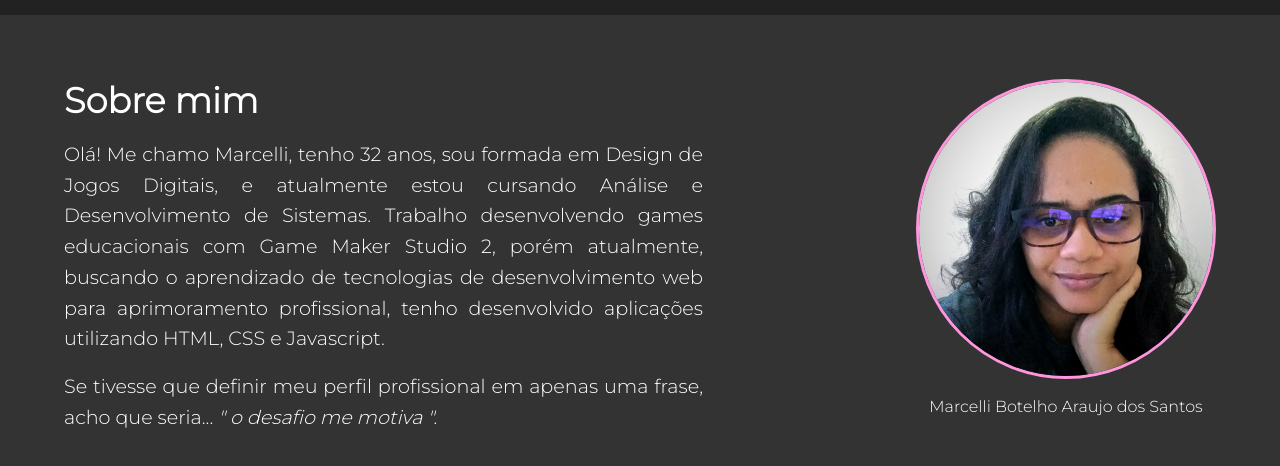
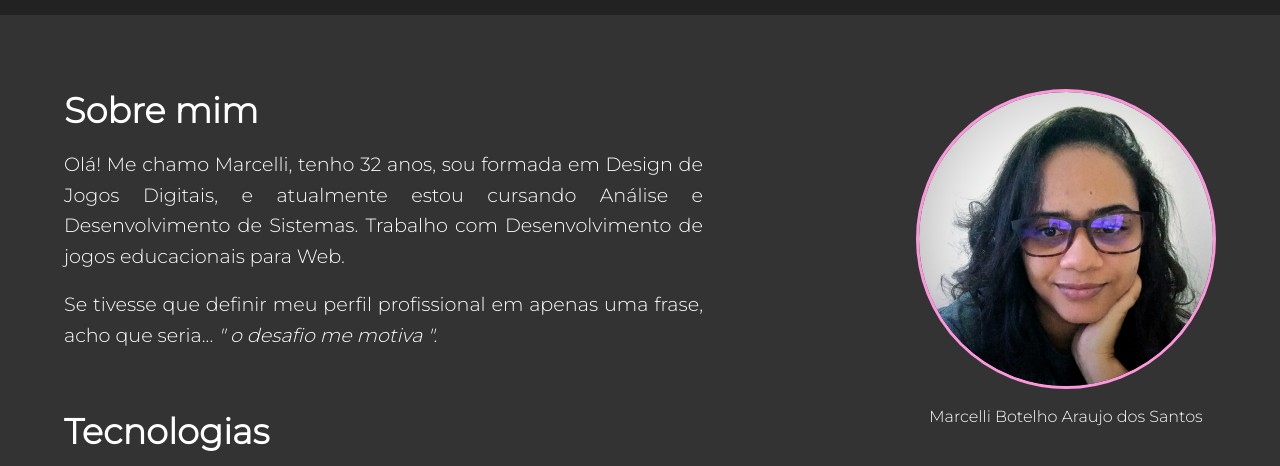
Before and after one commit to celliaraujo/carta-de-apresentacao-html, a plain HTML site: page index.html in a window 1280 px wide. Shown: the part 89-555 px from the top of the page. Drawn offline with Linux system fonts and the light colour scheme.

Commit message:
index alt

```diff
--- a/index.html
+++ b/index.html
@@ -36,7 +36,7 @@
                 <article class="text">
                     <h2>Sobre mim</h2>
                     <p>
-                        Olá! Me chamo Marcelli, tenho 32 anos, sou formada em Design de Jogos Digitais, e atualmente estou cursando Análise e Desenvolvimento de Sistemas. Trabalho desenvolvendo games educacionais com Game Maker Studio 2, porém atualmente, buscando o aprendizado de tecnologias de desenvolvimento web para aprimoramento profissional, tenho desenvolvido aplicações utilizando HTML, CSS e Javascript.
+                        Olá! Me chamo Marcelli, tenho 32 anos, sou formada em Design de Jogos Digitais, e atualmente estou cursando Análise e Desenvolvimento de Sistemas. Trabalho com Desenvolvimento de jogos educacionais para Web.
                     </p>
                     <p>
                         Se tivesse que definir meu perfil profissional em apenas uma frase, acho que seria...
```
